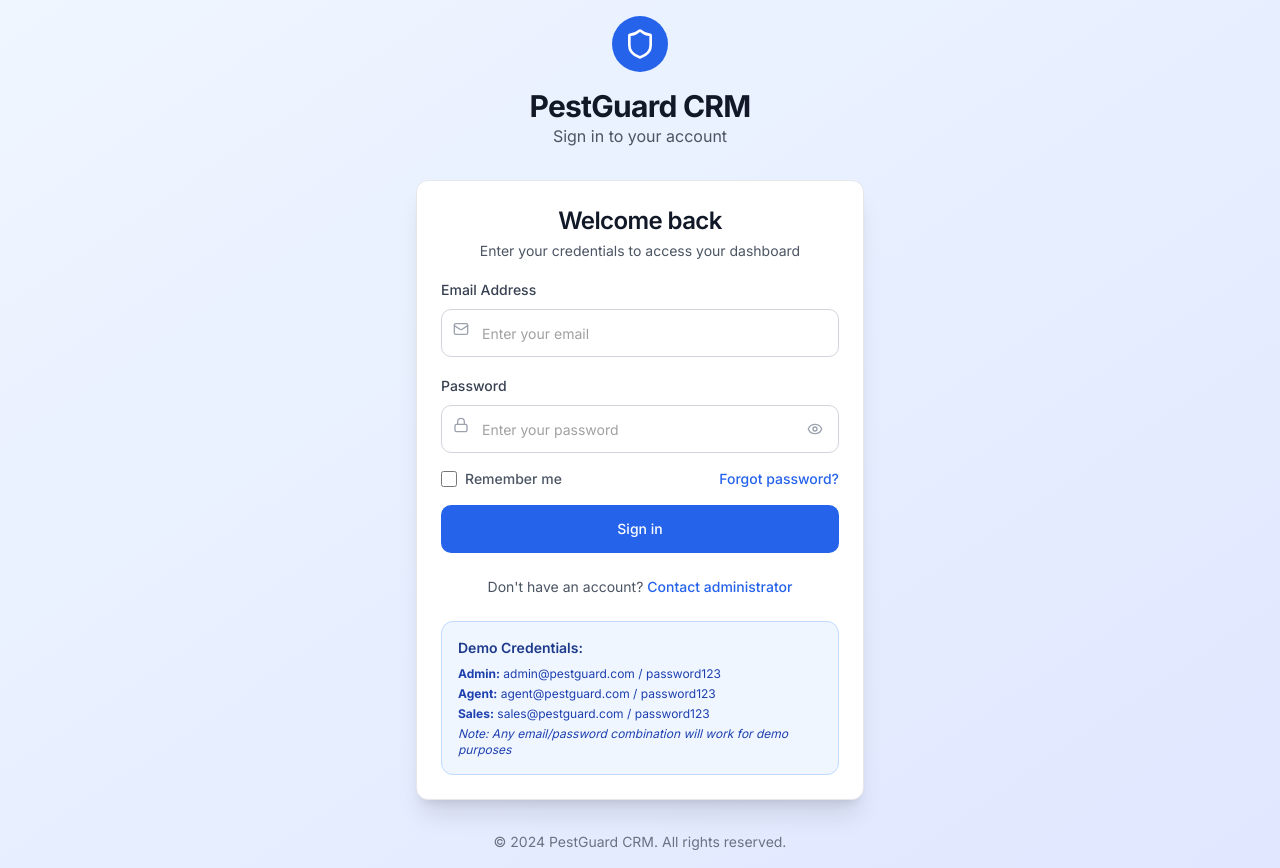
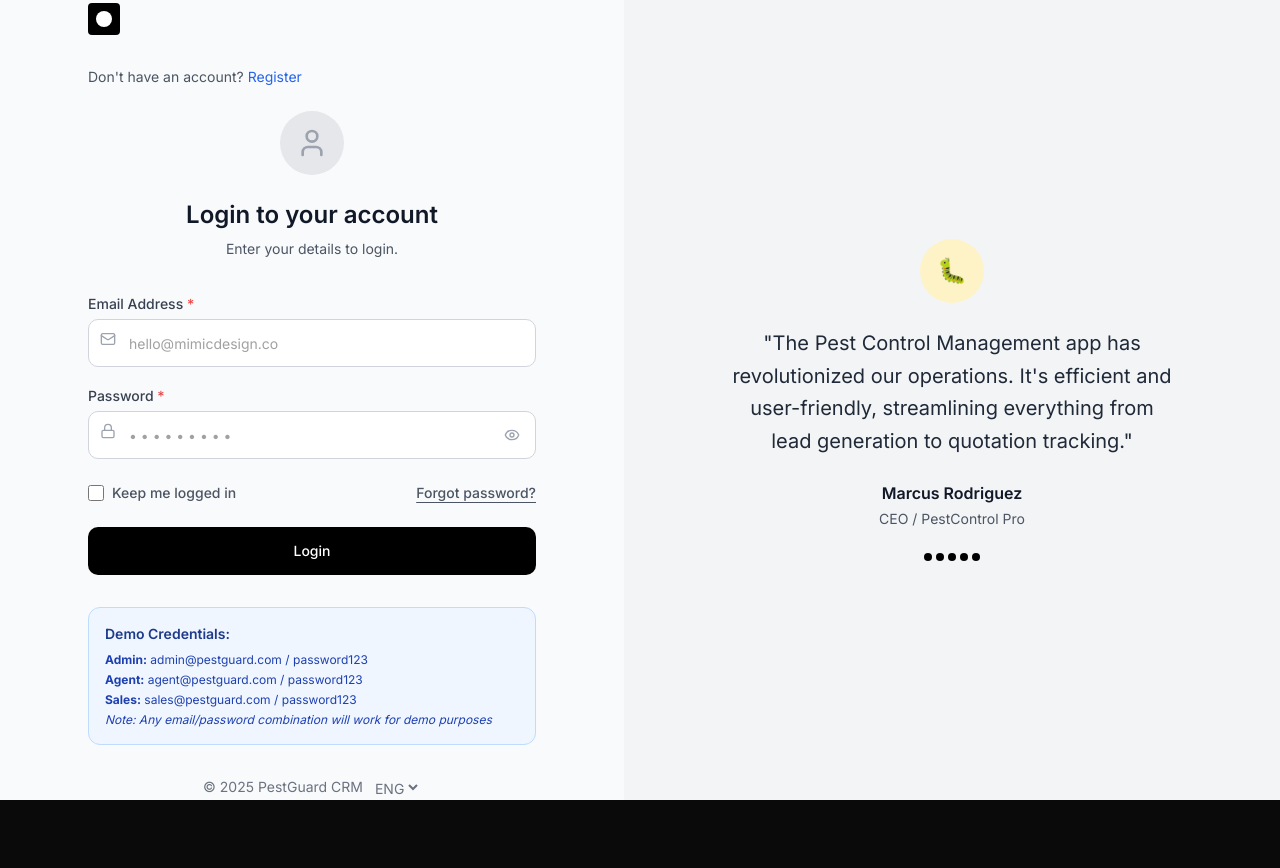
Before and after one commit to pestms/pest-control-zenith-crm, a React (Vite) app: page /login in a window 1280 px wide. After the commit the page ends 800 px from the top, so only its background shows below. Built offline with nearby package versions, Linux system fonts and the light colour scheme.

Commit message:
feat: Implement login screen redesign
Redesigned the login screen to match the provided image, removed social login buttons, and added descriptive text about the application.

```diff
--- a/src/pages/Login.tsx
+++ b/src/pages/Login.tsx
@@ -1,15 +1,9 @@
+
 import React, { useState } from "react";
 import { Button } from "@/components/ui/button";
 import { Input } from "@/components/ui/input";
 import { Label } from "@/components/ui/label";
-import {
-  Card,
-  CardContent,
-  CardHeader,
-  CardTitle,
-  CardDescription,
-} from "@/components/ui/card";
-import { Eye, EyeOff, Shield, Mail, Lock } from "lucide-react";
+import { Eye, EyeOff, User, Mail, Lock } from "lucide-react";
 import { toast } from "@/hooks/use-toast";
 import { useNavigate } from "react-router-dom";
 
@@ -65,72 +59,70 @@ export default function Login() {
   };
 
   return (
-    <div className="min-h-screen flex items-center justify-center bg-gradient-to-br from-blue-50 to-indigo-100 p-4">
+    <div className="min-h-screen flex bg-gray-50">
+      {/* Left Side - Login Form */}
+      <div className="flex-1 flex items-center justify-center px-4 sm:px-6 lg:px-8">
         <div className="w-full max-w-md space-y-8">
-        {/* Logo and Header */}
-        <div className="text-center space-y-4">
-          <div className="flex justify-center">
-            <div className="bg-blue-600 p-3 rounded-full">
-              <Shield className="w-8 h-8 text-white" />
+          {/* Header */}
+          <div className="text-left">
+            <div className="flex items-center space-x-2 mb-8">
+              <div className="w-8 h-8 bg-black rounded flex items-center justify-center">
+                <div className="w-4 h-4 bg-white rounded-sm"></div>
               </div>
             </div>
-          <div>
-            <h1 className="text-3xl font-bold tracking-tight text-gray-900">
-              PestGuard CRM
-            </h1>
-            <p className="text-gray-600">Sign in to your account</p>
+            <div className="mb-6">
+              <p className="text-gray-600 text-sm mb-2">Don't have an account? <span className="text-blue-600 cursor-pointer hover:underline">Register</span></p>
+            </div>
+
+            {/* User Avatar */}
+            <div className="flex justify-center mb-6">
+              <div className="w-16 h-16 bg-gray-200 rounded-full flex items-center justify-center">
+                <User className="w-8 h-8 text-gray-400" />
               </div>
             </div>
 
+            <h1 className="text-2xl font-semibold text-gray-900 text-center mb-2">
+              Login to your account
+            </h1>
+            <p className="text-gray-600 text-center text-sm">
+              Enter your details to login.
+            </p>
+          </div>
+
           {/* Login Form */}
-        <Card className="bg-white shadow-xl border border-gray-200">
-          <CardHeader className="space-y-1 pb-4">
-            <CardTitle className="text-2xl font-semibold text-center text-gray-900">
-              Welcome back
-            </CardTitle>
-            <CardDescription className="text-center text-gray-600">
-              Enter your credentials to access your dashboard
-            </CardDescription>
-          </CardHeader>
-          <CardContent>
-            <form onSubmit={handleLogin} className="space-y-4">
-              <div className="space-y-2">
-                <Label
-                  htmlFor="email"
-                  className="text-sm font-medium text-gray-700"
-                >
-                  Email Address
+          <form onSubmit={handleLogin} className="space-y-6">
+            <div className="space-y-4">
+              <div>
+                <Label htmlFor="email" className="text-sm font-medium text-gray-700">
+                  Email Address <span className="text-red-500">*</span>
                 </Label>
-                <div className="relative">
+                <div className="mt-1 relative">
                   <Mail className="absolute left-3 top-3 h-4 w-4 text-gray-400" />
                   <Input
                     id="email"
                     type="email"
-                    placeholder="Enter your email"
+                    placeholder="hello@mimicdesign.co"
                     value={email}
                     onChange={(e) => setEmail(e.target.value)}
-                    className="pl-10 h-12 bg-white border-gray-300 text-gray-900 placeholder-gray-500 focus:border-blue-500 focus:ring-blue-500"
+                    className="pl-10 h-12 bg-white border-gray-300 text-gray-900 placeholder-gray-400"
                     required
                   />
                 </div>
               </div>
 
-              <div className="space-y-2">
-                <Label
-                  htmlFor="password"
-                  className="text-sm font-medium text-gray-700"
-                >
-                  Password
+              <div>
+                <Label htmlFor="password" className="text-sm font-medium text-gray-700">
+                  Password <span className="text-red-500">*</span>
                 </Label>
-                <div className="relative">
+                <div className="mt-1 relative">
                   <Lock className="absolute left-3 top-3 h-4 w-4 text-gray-400" />
                   <Input
                     id="password"
                     type={showPassword ? "text" : "password"}
-                    placeholder="Enter your password"
+                    placeholder="• • • • • • • • •"
                     value={password}
                     onChange={(e) => setPassword(e.target.value)}
-                    className="pl-10 pr-10 h-12 bg-white border-gray-300 text-gray-900 placeholder-gray-500 focus:border-blue-500 focus:ring-blue-500"
+                    className="pl-10 pr-10 h-12 bg-white border-gray-300 text-gray-900"
                     required
                   />
                   <Button
@@ -148,6 +140,7 @@ export default function Login() {
                   </Button>
                 </div>
               </div>
+            </div>
 
             <div className="flex items-center justify-between">
               <div className="flex items-center space-x-2">
@@ -157,12 +150,12 @@ export default function Login() {
                   className="h-4 w-4 rounded border-gray-300 text-blue-600 focus:ring-blue-500"
                 />
                 <Label htmlFor="remember" className="text-sm text-gray-600">
-                    Remember me
+                  Keep me logged in
                 </Label>
               </div>
               <Button
                 variant="link"
-                  className="p-0 h-auto text-sm text-blue-600 hover:text-blue-500"
+                className="p-0 h-auto text-sm text-gray-600 hover:text-gray-500 underline"
               >
                 Forgot password?
               </Button>
@@ -170,7 +163,7 @@ export default function Login() {
 
             <Button
               type="submit"
-                className="w-full h-12 bg-blue-600 hover:bg-blue-700 text-white font-medium transition-colors"
+              className="w-full h-12 bg-black hover:bg-gray-800 text-white font-medium transition-colors rounded-md"
               disabled={isLoading}
             >
               {isLoading ? (
@@ -179,22 +172,10 @@ export default function Login() {
                   <span>Signing in...</span>
                 </div>
               ) : (
-                  "Sign in"
+                "Login"
               )}
             </Button>
           </form>
-
-            <div className="mt-6 text-center">
-              <p className="text-sm text-gray-600">
-                Don't have an account?{" "}
-                <Button
-                  variant="link"
-                  className="p-0 h-auto text-blue-600 hover:text-blue-500"
-                >
-                  Contact administrator
-                </Button>
-              </p>
-            </div>
 
           {/* Demo Credentials Info */}
           <div className="mt-6 p-4 bg-blue-50 rounded-lg border border-blue-200">
@@ -212,17 +193,50 @@ export default function Login() {
                 <strong>Sales:</strong> sales@pestguard.com / password123
               </p>
               <p className="italic">
-                  Note: Any email/password combination will work for demo
-                  purposes
+                Note: Any email/password combination will work for demo purposes
               </p>
             </div>
           </div>
-          </CardContent>
-        </Card>
 
           {/* Footer */}
-        <div className="text-center text-sm text-gray-500">
-          <p>© 2024 PestGuard CRM. All rights reserved.</p>
+          <div className="text-center">
+            <p className="text-sm text-gray-500 flex items-center justify-center space-x-2">
+              <span>© 2025 PestGuard CRM</span>
+              <select className="bg-transparent text-sm text-gray-500 border-none outline-none">
+                <option>ENG</option>
+              </select>
+            </p>
+          </div>
+        </div>
+      </div>
+
+      {/* Right Side - Testimonial */}
+      <div className="hidden lg:flex lg:flex-1 bg-gray-100 items-center justify-center p-12">
+        <div className="max-w-md text-center space-y-6">
+          {/* User Avatar */}
+          <div className="flex justify-center">
+            <div className="w-16 h-16 bg-amber-100 rounded-full flex items-center justify-center">
+              <span className="text-2xl">🐛</span>
+            </div>
+          </div>
+
+          {/* Testimonial Text */}
+          <blockquote className="text-xl text-gray-800 leading-relaxed">
+            "The Pest Control Management app has revolutionized our operations. It's efficient and user-friendly, streamlining everything from lead generation to quotation tracking."
+          </blockquote>
+
+          {/* Author */}
+          <div className="space-y-1">
+            <p className="font-semibold text-gray-900">Marcus Rodriguez</p>
+            <p className="text-gray-600 text-sm">CEO / PestControl Pro</p>
+          </div>
+
+          {/* Rating */}
+          <div className="flex justify-center space-x-1">
+            {[...Array(5)].map((_, i) => (
+              <div key={i} className="w-2 h-2 bg-black rounded-full"></div>
+            ))}
+          </div>
         </div>
       </div>
     </div>
```
Lines whose indentation alone changed are shown as unchanged.
